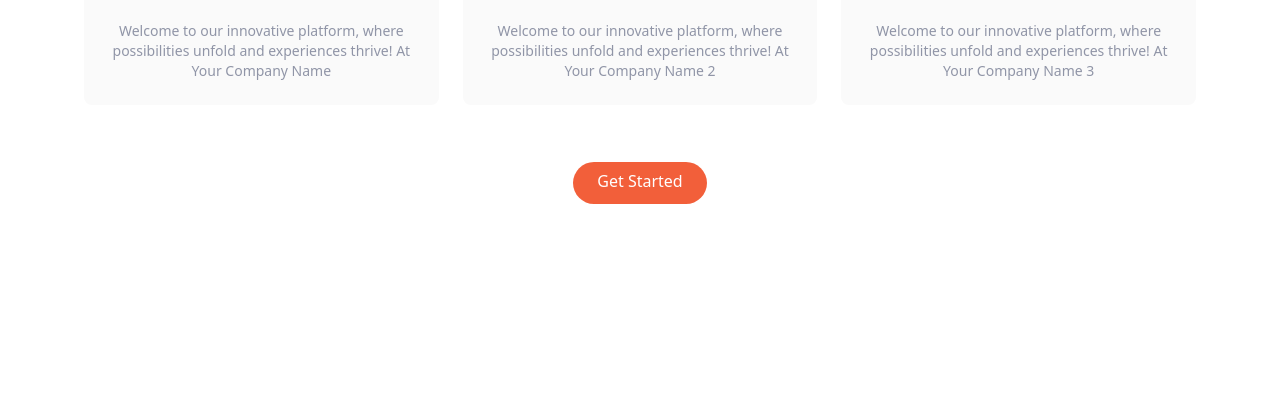
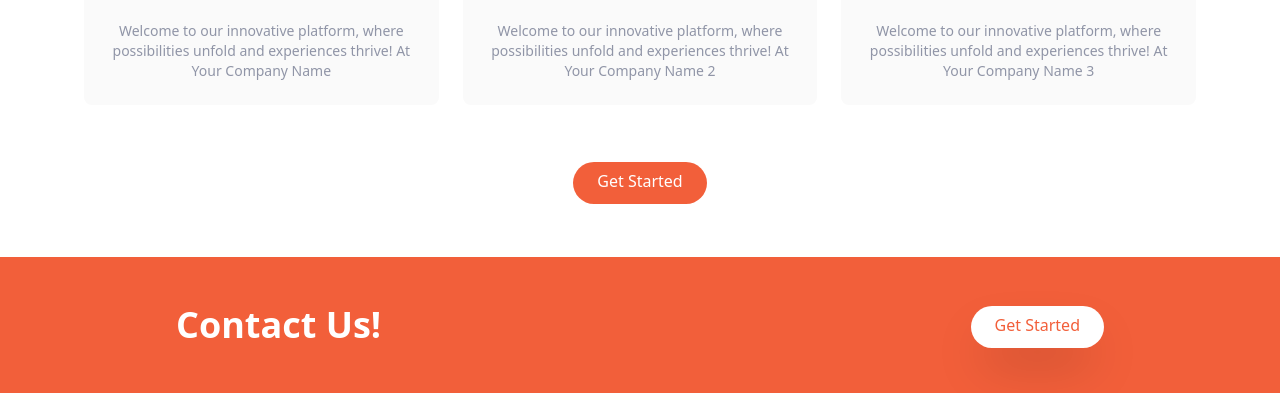
Before and after one commit to ahmed-esmail-1/Landing-Page-Tailwind, a website: page index.html in a window 1280 px wide. Shown: the part 1935-2328 px from the top of the page. Before the commit the page ends 2192 px from the top, so only its background shows below. Drawn offline with Linux system fonts and the light colour scheme.

Commit message:
Call to action section

```diff
--- a/index.html
+++ b/index.html
@@ -258,5 +258,28 @@
         </div>
       </div>
     </section>
+
+    <!-- Call To Action section -->
+    <section id="cta" class="bg-brightRed">
+      <!-- Flex Container -->
+      <div
+        class="container flex flex-col items-center justify-between px-6 py-24 mx-auto space-y-12 md:py-12 md:flex-row md:space-y-0"
+      >
+        <!-- Heading -->
+        <h2
+          class="text-5xl font-bold text-center text-white md:text-4xl md:max-w-xl md:text-left"
+        >
+          Contact Us!
+        </h2>
+        <!-- Button -->
+        <div>
+          <a
+            href="#"
+            class="p-3 px-6 pt-2 text-brightRed bg-white rounded-full shadow-2xl baseline hover:bg-gray-900"
+            >Get Started</a
+          >
+        </div>
+      </div>
+    </section>
   </body>
 </html>
```
Also changed, not shown: css/main.css.
